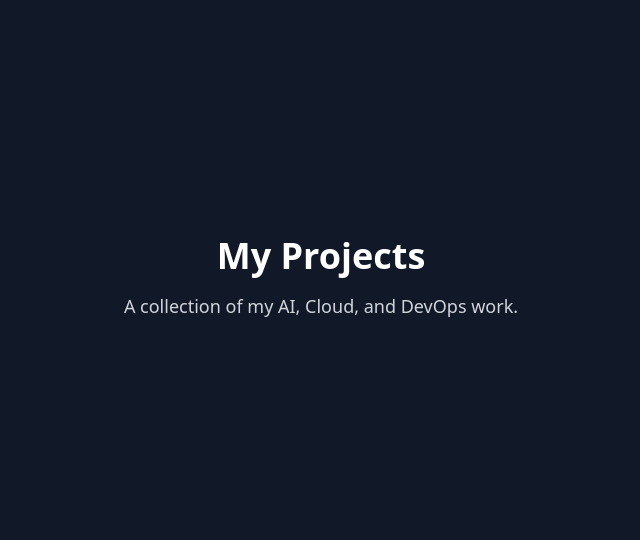
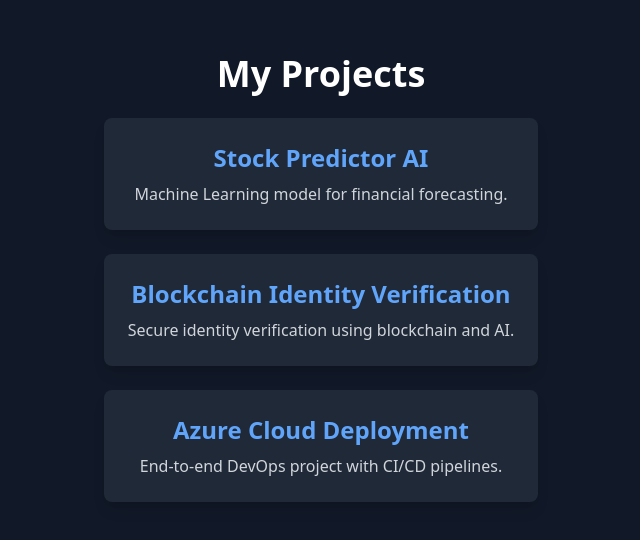
Before and after one commit to jeragilo/research-singularity, a Next.js app: page /projects in a window 1280 px wide. Shown: the part 122-662 px from the top of the page, without its empty margins (319-959 px from the left). Built offline with nearby package versions, Linux system fonts and the light colour scheme.

Commit message:
Added project showcase and improved UI

```diff
--- a/src/app/page.tsx
+++ b/src/app/page.tsx
@@ -1,5 +1,7 @@
+
 "use client";
 import { motion } from "framer-motion";
+import Link from "next/link";
 
 export default function Home() {
   return (
@@ -12,6 +14,7 @@
       >
         Welcome to My Portfolio
       </motion.h1>
+
       <motion.p
         className="text-lg text-gray-300 mt-4"
         initial={{ opacity: 0 }}
@@ -20,6 +23,24 @@
       >
         Showcasing my AI, Cloud, and DevOps work.
       </motion.p>
+
+      <motion.div
+        className="mt-6 flex gap-4"
+        initial={{ opacity: 0 }}
+        animate={{ opacity: 1 }}
+        transition={{ delay: 1 }}
+      >
+        <Link href="/projects">
+          <a className="bg-blue-600 px-6 py-3 rounded-lg text-white font-bold hover:bg-blue-700 transition">
+            View My Projects
+          </a>
+        </Link>
+        <Link href="/about">
+          <a className="bg-gray-800 px-6 py-3 rounded-lg text-white font-bold hover:bg-gray-700 transition">
+            About Me
+          </a>
+        </Link>
+      </motion.div>
     </main>
   );
 }
--- a/src/app/projects/page.tsx
+++ b/src/app/projects/page.tsx
@@ -2,6 +2,12 @@
 import { motion } from "framer-motion";
 
 export default function ProjectsPage() {
+  const projects = [
+    { title: "Stock Predictor AI", description: "Machine Learning model for financial forecasting." },
+    { title: "Blockchain Identity Verification", description: "Secure identity verification using blockchain and AI." },
+    { title: "Azure Cloud Deployment", description: "End-to-end DevOps project with CI/CD pipelines." },
+  ];
+
   return (
     <main className="flex flex-col items-center justify-center min-h-screen text-center px-6">
       <motion.h1
@@ -12,14 +18,21 @@
       >
         My Projects
       </motion.h1>
-      <motion.p
-        className="text-lg text-gray-300 mt-4"
-        initial={{ opacity: 0 }}
-        animate={{ opacity: 1 }}
-        transition={{ delay: 0.5 }}
-      >
-        A collection of my AI, Cloud, and DevOps work.
-      </motion.p>
+
+      <div className="mt-6 space-y-6">
+        {projects.map((project, index) => (
+          <motion.div
+            key={index}
+            className="bg-gray-800 p-6 rounded-lg shadow-lg max-w-lg"
+            initial={{ opacity: 0, scale: 0.9 }}
+            animate={{ opacity: 1, scale: 1 }}
+            transition={{ delay: index * 0.3 }}
+          >
+            <h2 className="text-2xl font-bold text-blue-400">{project.title}</h2>
+            <p className="text-gray-300 mt-2">{project.description}</p>
+          </motion.div>
+        ))}
+      </div>
     </main>
   );
 }
```
